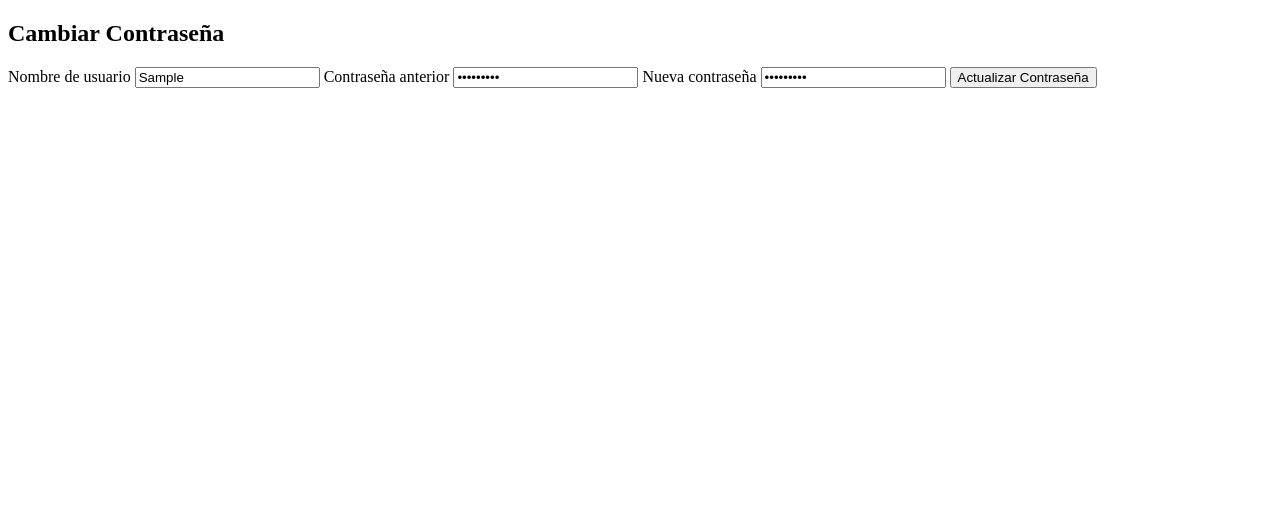
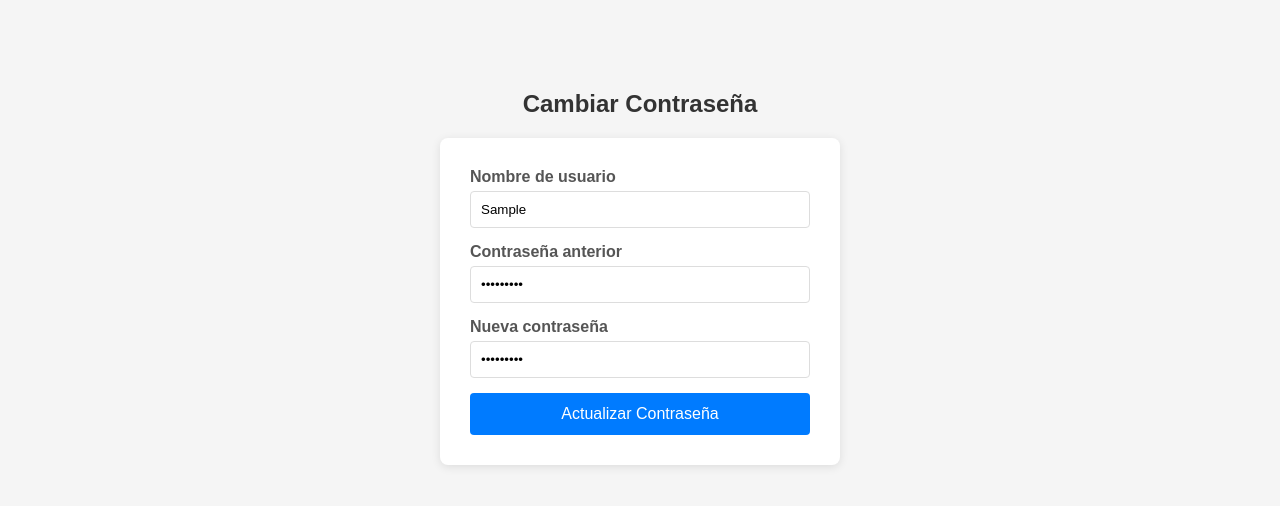
Before and after one commit to SJohanValancia/JC-frutas, a website: page change-password.html in a window 1280 px wide. Both pictures are taken after typing "Sample", "Sample123", "Sample123" into the empty fields and a click on the button "Actualizar Contraseña". Drawn offline with Linux system fonts and the light colour scheme; no server answers.

Commit message:
cambiar contraseña 2 gud

```diff
--- a/change-password.html
+++ b/change-password.html
@@ -3,7 +3,61 @@
 <head>
     <meta charset="UTF-8">
     <meta name="viewport" content="width=device-width, initial-scale=1.0">
+
     <title>Cambiar Contraseña</title>
+    <style>
+        body {
+            font-family: Arial, sans-serif;
+            max-width: 400px;
+            margin: 50px auto;
+            padding: 20px;
+            background-color: #f5f5f5;
+        }
+
+        form {
+            background: white;
+            padding: 30px;
+            border-radius: 8px;
+            box-shadow: 0 2px 10px rgba(0,0,0,0.1);
+        }
+
+        h2 {
+            text-align: center;
+            color: #333;
+            margin-bottom: 20px;
+        }
+
+        label {
+            display: block;
+            margin-bottom: 5px;
+            color: #555;
+            font-weight: bold;
+        }
+
+        input {
+            width: 100%;
+            padding: 10px;
+            margin-bottom: 15px;
+            border: 1px solid #ddd;
+            border-radius: 4px;
+            box-sizing: border-box;
+        }
+
+        button {
+            width: 100%;
+            padding: 12px;
+            background-color: #007bff;
+            color: white;
+            border: none;
+            border-radius: 4px;
+            cursor: pointer;
+            font-size: 16px;
+        }
+
+        button:hover {
+            background-color: #0056b3;
+        }
+    </style>
 </head>
 <body>
     <h2>Cambiar Contraseña</h2>
@@ -20,6 +74,10 @@
         <button type="submit">Actualizar Contraseña</button>
     </form>
 
-    <script src="change-password.js"></script>
+    <!-- ✅ CAMBIO: Usar type="module" si usas apiFetch -->
+    <script type="module" src="change-password.js"></script>
+
+    <!-- ✅ O usar este script si usas la versión sin import -->
+    <!-- <script src="change-password.js"></script> -->
 </body>
 </html>
--- a/change-password.js
+++ b/change-password.js
@@ -1,3 +1,8 @@
+
+
+// ✅ IMPORTAR la función apiFetch
+import { apiFetch } from "./api.js";
+
 document.getElementById("changePasswordForm").addEventListener("submit", async (e) => {
     e.preventDefault();
 
@@ -16,22 +21,14 @@ document.getElementById("changePasswordForm").addEventListener("submit", async (
             newPassword,
         };
 
-        const response = await fetch("/auth/change-password", {
-            method: "POST",
-            headers: {
-                "Content-Type": "application/json",
-            },
-            body: JSON.stringify(body),
-        });
+        // ✅ USAR apiFetch en lugar de fetch directo
+        await apiFetch("/auth/change-password", "POST", body);
 
-        if (response.ok) {
-            alert("Contraseña actualizada correctamente.");
-            window.location.href = "index.html";  // Redirigir al login u otra página.
-        } else {
-            const data = await response.json();
-            alert(data.message || "Error al actualizar la contraseña.");
-        }
+        alert("Contraseña actualizada correctamente.");
+        window.location.href = "index.html";
+
     } catch (err) {
-        alert("Error en la solicitud: " + err.message);
+        console.error("Error en la solicitud:", err);
+        alert("Error al actualizar la contraseña: " + err.message);
     }
 });
```
Also changed, not shown: index.html (+4 -0 lines).
